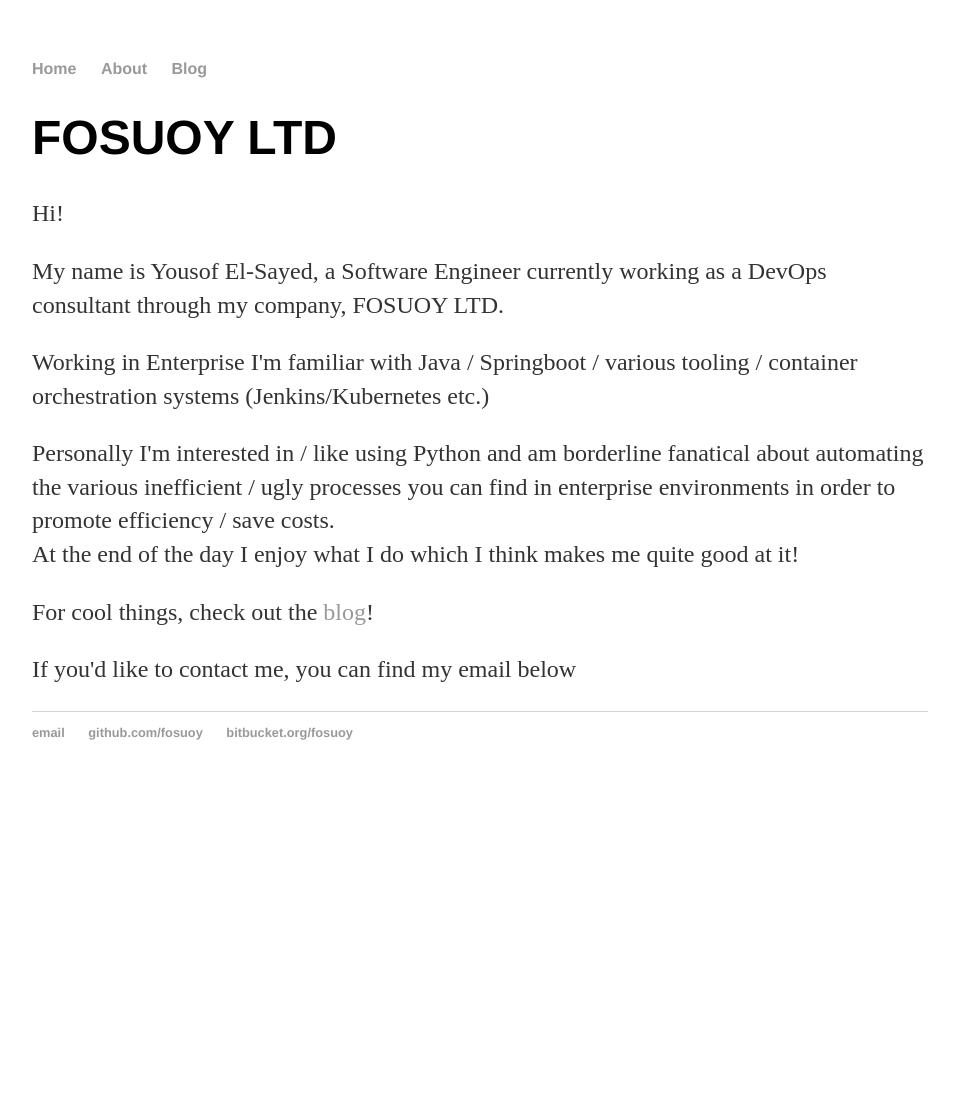
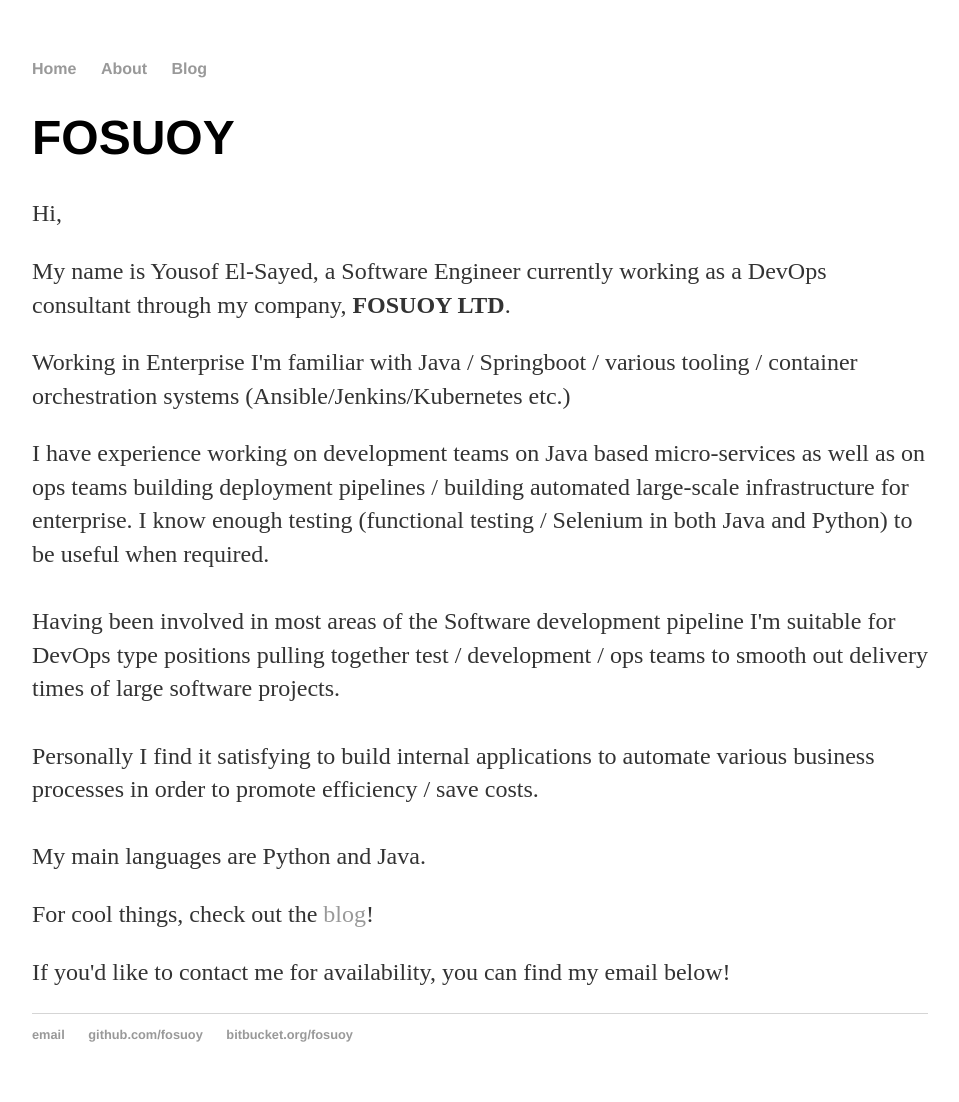
Before and after one commit to fosuoy/fosuoy.github.io, a Jekyll site: the page built from index.html, in a window 1280 px wide. Shown: the whole page, without its empty margins (160-1119 px from the left). Built offline with Jekyll 4.4.1, drawn with Linux system fonts in a browser that asks for light colours; before the commit the page ends 900 px from its top, so only the background shows below that.

```diff
--- /dev/null
+++ b/CNAME
@@ -0,0 +1 @@
+fosuoy.com
--- a/index.html
+++ b/index.html
@@ -3,25 +3,37 @@
 title: fosuoy
 ---
 <div class="blurb">
-        <h1>FOSUOY LTD</h1>
-        <p>Hi!</p>
+        <h1>FOSUOY</h1>
+        <p>Hi,</p>
         <p>
            My name is Yousof El-Sayed, a Software Engineer currently working as
-           a DevOps consultant through my company, FOSUOY LTD.
+           a DevOps consultant through my company, <b>FOSUOY LTD</b>.
         </p>
         <p>
            Working in Enterprise I'm familiar with Java / Springboot / various
-           tooling / container orchestration systems (Jenkins/Kubernetes etc.)
+           tooling / container orchestration systems (Ansible/Jenkins/Kubernetes etc.)
         </p>
         <p>
-           Personally I'm interested in / like using Python and am borderline
-           fanatical about automating the various inefficient / ugly processes
-           you can find in enterprise environments in order to promote
-           efficiency / save costs.
+           I have experience working on development teams on Java based micro-services
+           as well as on ops teams building deployment pipelines / building
+           automated large-scale infrastructure for enterprise. I know enough
+           testing (functional testing / Selenium in both Java and Python) to be
+           useful when required.
            <br>
-           At the end of the day I enjoy what I do which I think makes me quite
-           good at it!
+           <br>
+           Having been involved in most areas of the Software development pipeline
+           I'm suitable for DevOps type positions pulling together
+           test / development / ops teams to smooth out delivery times of large
+           software projects.
+           <br>
+           <br>
+           Personally I find it satisfying to build internal applications to
+           automate various business processes in order to promote efficiency /
+           save costs.
+           <br>
+           <br>
+           My main languages are Python and Java.
         </p>
         <p>For cool things, check out the <a href="/blog">blog</a>!</p>
-        <p>If you'd like to contact me, you can find my email below</p>
+        <p>If you'd like to contact me for availability, you can find my email below!</p>
 </div>
```
Also changed, not shown: _posts/2018-01-21-deploying-on-openshift.md (deleted, +0 -229 lines), _posts/2018-02-03-deploying-on-openshift.md (added, +317 -0 lines), about/index.html (+16 -2 lines), images/openshift_tutorial/1/Selection_005.png, images/openshift_tutorial/1/Selection_006.png, images/openshift_tutorial/1/Selection_007.png (added), images/openshift_tutorial/1/Selection_008.png (added), images/openshift_tutorial/1/Selection_009.png (added), images/openshift_tutorial/1/Selection_010.png (added).
